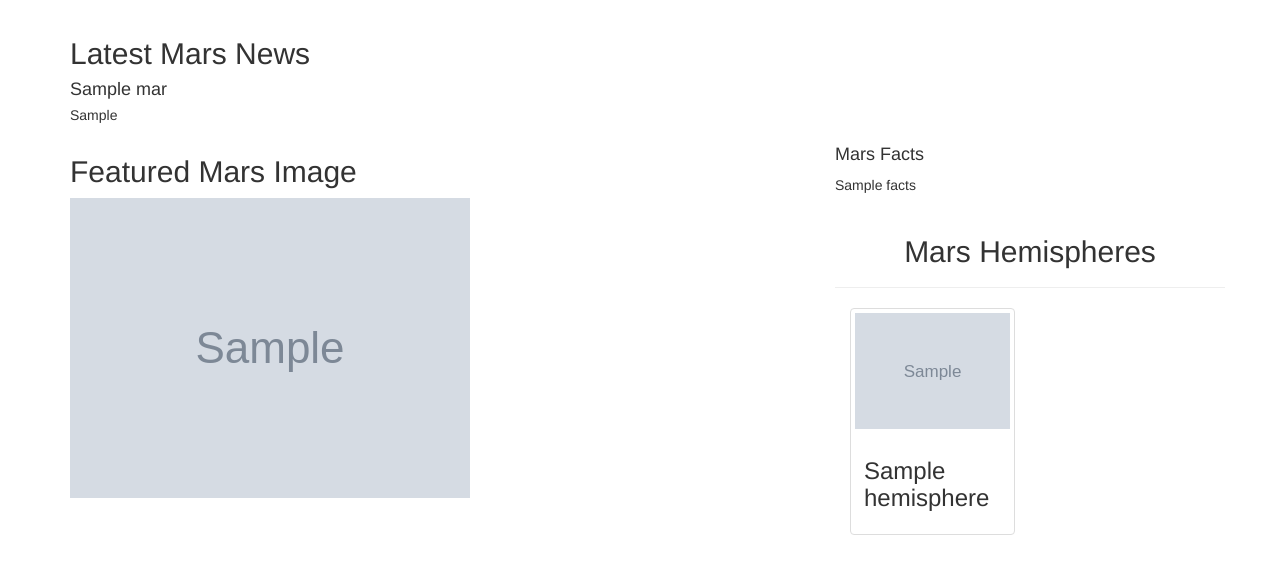
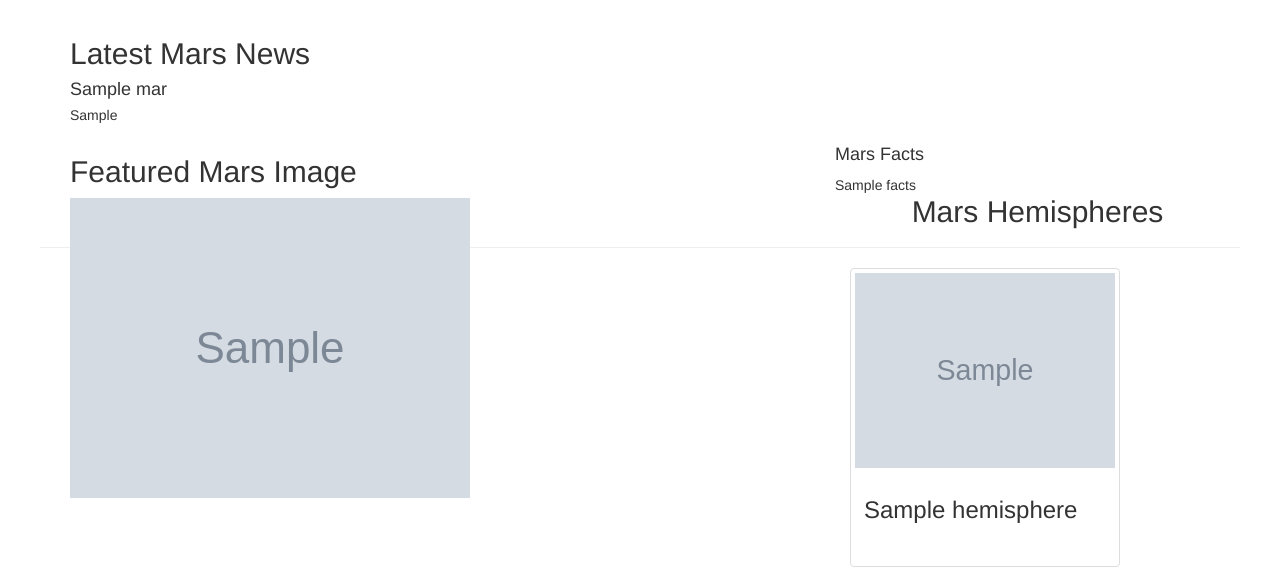
Before and after one commit to ramon0101alonso/Mission-to-Mars, a Flask app: page / in a window 1280 px wide. Shown: the part 269-856 px from the top of the page. Before the commit the page ends 804 px from the top, so only its background shows below. Run offline with Flask 2, Linux system fonts and the light colour scheme; grey boxes marked "Sample" are stand-in pictures; a database or web service that is not in the repository returns one stand-in record (values such as "Sample title"); some libraries are stand-ins or nearby versions.

Commit message:
Module 10

```diff
--- a/templates/index.html
+++ b/templates/index.html
@@ -46,17 +46,20 @@
             <h4>Mars Facts</h4>
             {{ mars.facts | safe }}
           </div>
+        </div>
           <!-- Section for Mars Hemispheres -->
      <div class="row" id="mars-hemispheres">
       <div class="page-header">
         <h2 class="text-center">Mars Hemispheres</h2>
       </div>
       {% for hemisphere in mars.hemispheres %}
-      <div class="col-md-6">
+      <div class="col-sm-3">
         <div class="thumbnail">
           <img src="{{hemisphere.img_url | default('static/images/error.png', true)}}" alt="...">
           <div class="caption">
+            <table class ="table table-striped">
             <h3>{{hemisphere.title}}</h3>
+            </table>
           </div>
         </div>
       </div>
```
